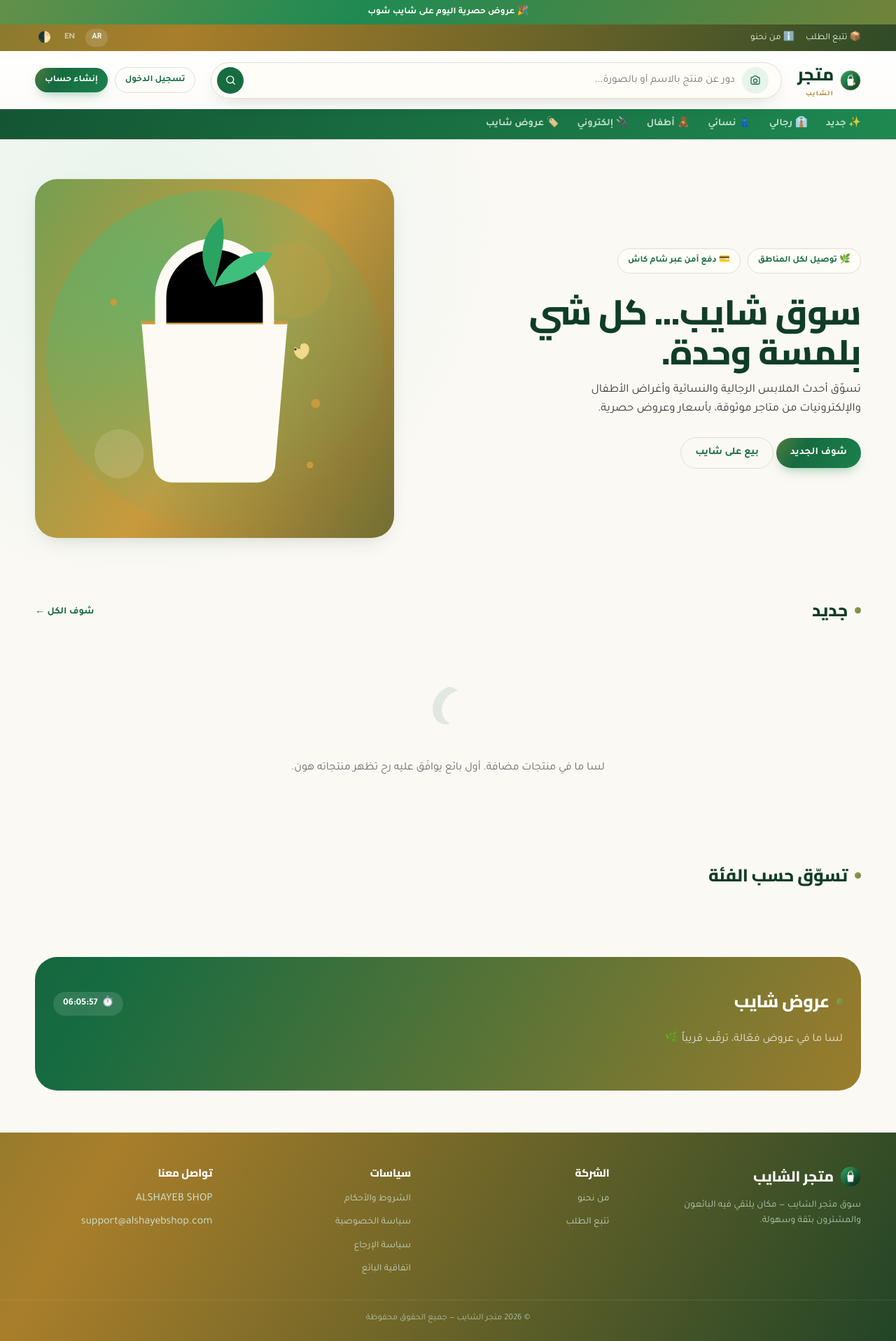
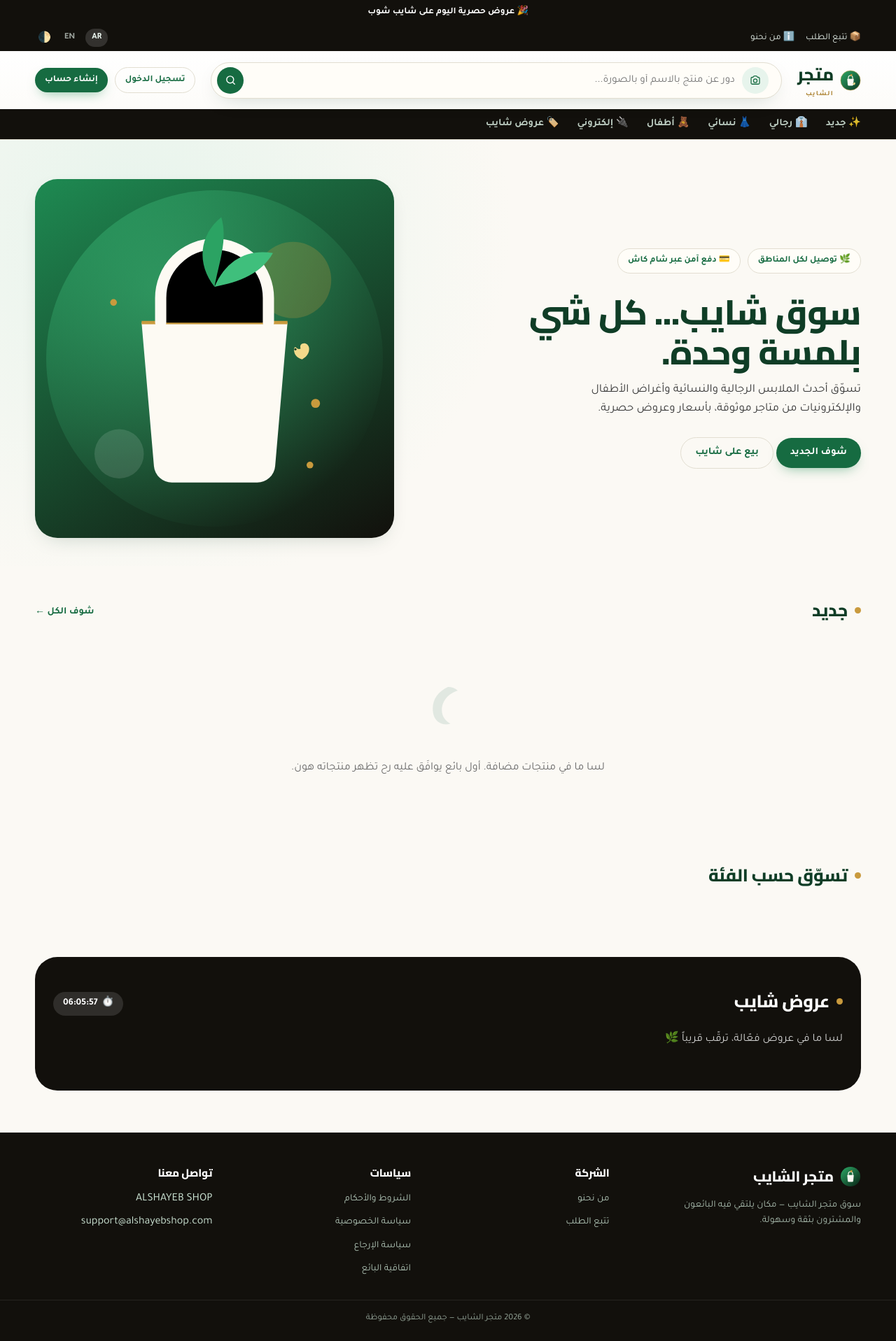
Before and after one commit to yunus-hussein-1/shop1, a Flask app: page / in a window 1280 px wide. Shown: the whole page at 70% size. Run offline with Flask 3, Linux system fonts and the light colour scheme; data that the repository does not hold is empty.

Commit message:
إيقاف كل حركة الألوان نهائياً (كانت مزعجة)، إرجاع خلفيات ثابتة بلون أسود غامق أنيق للأشرطة والفوتر وقسم العروض، وتثبيت لون النص: أبيض بالوضع الليلي / أسود فحمي بالوضع النهاري

```diff
--- a/static/css/style.css
+++ b/static/css/style.css
@@ -90,9 +85,7 @@
 
 /* ---------- Utility top bar ---------- */
 .topbar{
-  background:linear-gradient(120deg,var(--deep-900),var(--green-700),var(--gold-600),var(--deep-900));
-  background-size:300% 300%;
-  animation:shayebGradientShift 12s ease infinite;
+  background:#12100c;
   color:#eaf5ee;
   font-size:.82rem;
 }
@@ -149,30 +142,23 @@
 }
 .btn:hover{transform:translateY(-2px)}
 .btn-primary{
-  background:linear-gradient(120deg,var(--green-600),var(--gold-500),var(--green-700),var(--green-600));
-  background-size:300% 300%;
-  animation:shayebGradientShift 5s ease infinite;
+  background:var(--green-700);
   color:#fff; box-shadow:0 8px 18px -8px rgba(30,138,82,.55);
 }
 .btn-primary:hover{background:var(--deep-900)}
 .btn-ghost{background:transparent; color:var(--green-800,var(--green-700)); border:1.5px solid var(--line)}
 .btn-ghost:hover{border-color:var(--green-600); color:var(--green-700)}
 .btn-gold{
-  background:linear-gradient(120deg,var(--gold-500),var(--green-600),var(--gold-600));
-  background-size:300% 300%;
-  animation:shayebGradientShift 5s ease infinite;
+  background:var(--gold-500);
   color:#fff;
 }
+.btn-gold:hover{background:var(--gold-600)}
 .btn-danger{background:var(--danger); color:#fff}
 .btn-sm{padding:7px 14px; font-size:.82rem; border-radius:999px}
 .btn-block{width:100%}
 
 /* ---------- categories strip ---------- */
-.cat-strip{
-  background:linear-gradient(120deg,var(--deep-900),var(--green-600),var(--deep-900));
-  background-size:300% 300%;
-  animation:shayebGradientShift 9s ease infinite;
-}
+.cat-strip{background:#12100c}
 .cat-strip .container{display:flex; gap:26px; overflow-x:auto; padding-top:10px; padding-bottom:10px}
 .cat-strip a{color:#dcf0e3; font-weight:700; font-size:.9rem; white-space:nowrap; opacity:.85}
 .cat-strip a:hover, .cat-strip a.active{opacity:1; color:#fff; text-decoration:underline; text-underline-offset:6px; text-decoration-color:var(--gold-500)}
@@ -203,9 +189,7 @@
 }
 .hero-art{
   aspect-ratio:1/1; border-radius:32px;
-  background:linear-gradient(120deg,var(--green-500),var(--gold-500),var(--deep-900),var(--green-600));
-  background-size:300% 300%;
-  animation:shayebGradientShift 8s ease infinite;
+  background:linear-gradient(150deg,var(--green-600),#12100c);
   display:flex; align-items:center; justify-content:center; position:relative; box-shadow:var(--shadow-soft);
 }
 .hero-art .leaf{width:44%; height:44%; opacity:.9}
@@ -216,8 +200,7 @@
 .section-head h2{font-size:1.55rem; color:var(--green-900); margin:0; display:flex; align-items:center; gap:10px}
 .section-head h2 .dot{
   width:9px; height:9px; border-radius:50%; display:inline-block;
-  background:linear-gradient(120deg,var(--gold-500),var(--green-600));
-  background-size:300% 300%; animation:shayebGradientShift 6s ease infinite;
+  background:var(--gold-500);
 }
 .section-head a{color:var(--green-700); font-weight:700; font-size:.88rem}
 
@@ -253,9 +234,7 @@
 
 /* ---------- offers block ---------- */
 .offers-section{
-  background:linear-gradient(120deg,var(--deep-900),var(--green-700),var(--gold-600),var(--deep-900));
-  background-size:300% 300%;
-  animation:shayebGradientShift 10s ease infinite;
+  background:#12100c;
   color:#fff; border-radius:32px; margin:30px 0; padding:44px 26px;
 }
 .offers-section .section-head h2{color:#fff}
@@ -301,9 +279,7 @@
 
 /* ---------- footer ---------- */
 footer{
-  background:linear-gradient(120deg,var(--deep-900),var(--green-700),var(--gold-600),var(--deep-900));
-  background-size:300% 300%;
-  animation:shayebGradientShift 14s ease infinite;
+  background:#12100c;
   color:#cfe7d7; margin-top:60px; padding:46px 0 22px;
 }
 footer .container{display:grid; grid-template-columns:1.3fr repeat(3,1fr); gap:30px}
@@ -351,9 +327,7 @@
 
 /* ---------- شريط العروض المتحرك ---------- */
 .promo-marquee{
-  background:linear-gradient(120deg,var(--gold-500),var(--green-600),var(--gold-600),var(--green-700));
-  background-size:300% 300%;
-  animation:shayebGradientShift 6s ease infinite;
+  background:#12100c;
   color:#fff; text-align:center; font-weight:800; font-size:.82rem; padding:7px 0;
 }
 #promoText{transition:opacity .3s ease; display:inline-block}
--- a/templates/profile/dashboard.html
+++ b/templates/profile/dashboard.html
@@ -3,7 +3,7 @@
 <div class="container">
 
   <div class="form-card wide" style="padding:0; overflow:hidden; margin-top:30px">
-    <div style="height:120px; background:linear-gradient(120deg,var(--green-600),var(--gold-500),var(--green-700)); background-size:300% 300%; animation:shayebGradientShift 8s ease infinite; {% if current_user.cover_path %}background-image:url('{{ url_for('static', filename=current_user.cover_path) }}'); background-size:cover; background-position:center; animation:none;{% endif %}"></div>
+    <div style="height:120px; background:var(--green-600); {% if current_user.cover_path %}background-image:url('{{ url_for('static', filename=current_user.cover_path) }}'); background-size:cover; background-position:center;{% endif %}"></div>
     <div style="display:flex; align-items:center; gap:22px; padding:0 22px 22px; margin-top:-38px">
       <div class="avatar-preview" style="width:78px; height:78px; flex:none">
         {% if current_user.avatar_path %}
```
Also changed, not shown: other parts of static/css/style.css (+8 -17 lines).
